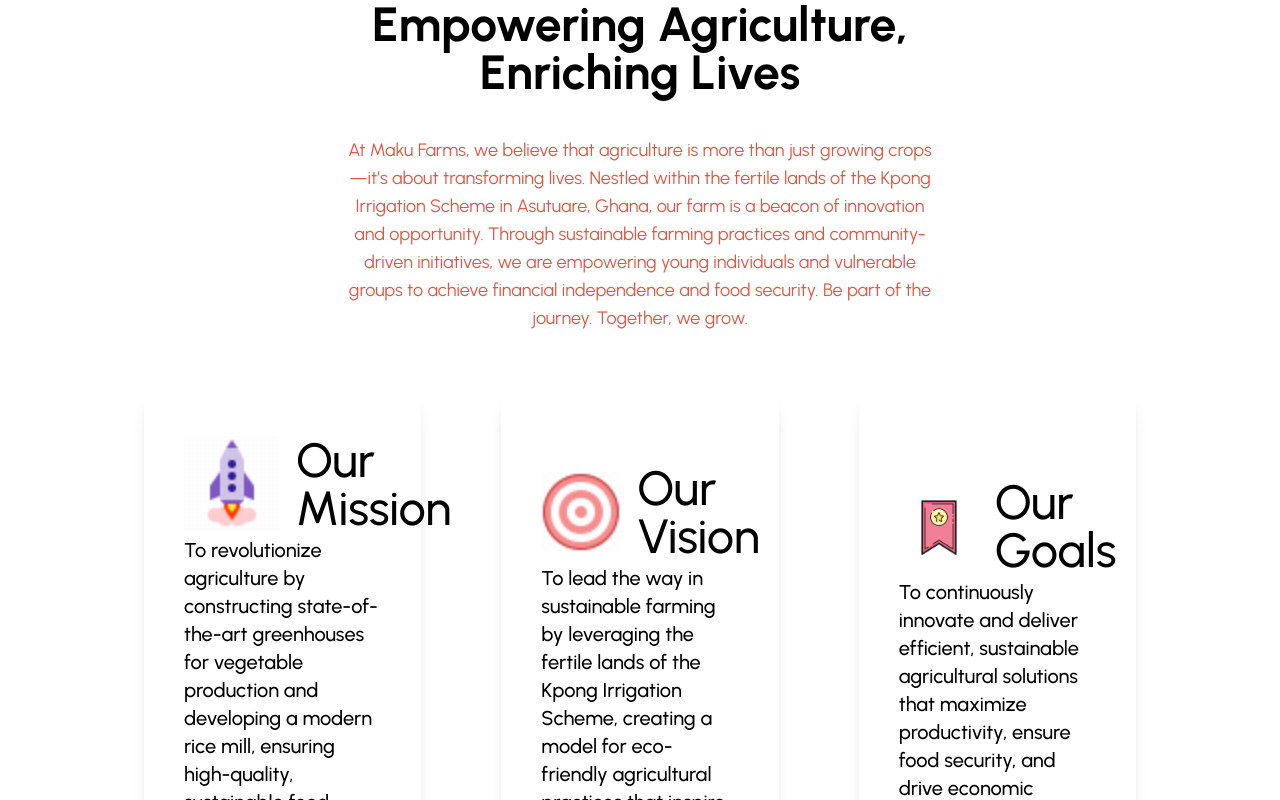
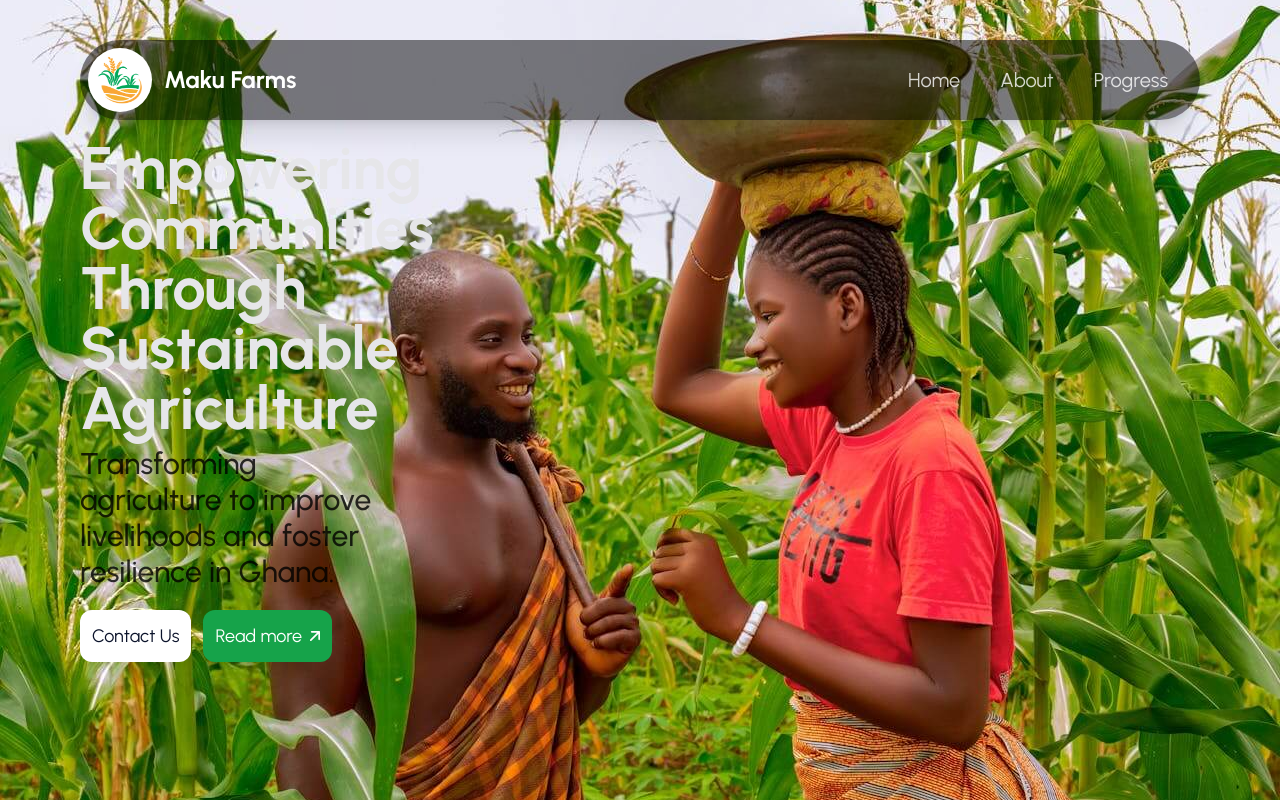
Before and after one commit to Korkoe-codes/makufarms-frontend, a React (Vite) app: page / in a window 1280 px wide. Shown: the top 800 px of the page. Built offline with nearby package versions, Linux system fonts and the light colour scheme.

Commit message:
work on hero section

```diff
--- a/src/App.jsx
+++ b/src/App.jsx
@@ -1,8 +1,13 @@
-import {About, Hero, Footer, Progress, Header} from "./components";
+import {About, Hero, Footer, Progress, Home} from "./components";
 function App(){
     return (
-        <div className="space-y-10">
-           {/* <Hero/> */}
+        <div className="flex-col flex gap-10">
+            <div className="hidden">
+           <Hero/>
+            </div>
+            <div className="hidden lg:flex">
+                <Home />
+            </div>
           <About />
           <Progress/>
            <Footer/>
--- a/src/components/Header.jsx
+++ b/src/components/Header.jsx
@@ -18,7 +18,7 @@
   };
 
   return (
-    <nav className="w-full flex bg-black/50 mx-auto rounded-full lg:w-full shadow-xl">
+    <nav className="w-full flex bg-black/50 mx-auto rounded-full lg:w-full lg:justify-center justify-between p-2 shadow-xl  items-center">
       <div className="flex gap-3 items-center">
         <div className="bg-white rounded-full p-1">
           <img src={logos[2]} className="lg:w-14 lg:h-14 w-11 h-11 p-1" alt="Logo" />
@@ -27,7 +27,7 @@
       </div>
 
       {/* Desktop Navigation */}
-      <ul className="">
+      <ul className="list-none sm:flex z-10 lg:z-10 md:hidden lg:flex hidden justify-end items-center lg:px-6 flex-1">
         {navigationLinks.map((nav, index) => (
           <li
             className={`font-normal cursor-pointer ${index === navigationLinks.length - 1 ? 'mr-0' : 'mr-10'}`}
@@ -35,7 +35,7 @@
           >
             <a
               href={`#${nav.url}`}
-              className=""
+              className="hover:font-semibold underline-offset-8 text-white/80 lg:text-xl hover:text-[#F9A635] text-semibold text-lg transition duration-200"
             >
               {nav.title}
             </a>
--- a/src/components/Hero.jsx
+++ b/src/components/Hero.jsx
@@ -17,14 +17,8 @@
       </Slider>
 
 
-
-      <header className="w-full hidden lg:flex justify-between items-center">
-        <Header />
-      </header>
-
-
-      <div  className="absolute w-full lg:flex">
-      <div className="lg:w-full 2xl:w-3/4 leading-5 lg:flex h-screen lg:flex-col bottom-0 w-full">
+      <div  className="absolute w-full p-y-10 flex flex-col">
+      <div className="2xl:w-3/4 leading-5 flex h-screen flex-col top-10  w-full">
         <h1 className="text-3xl lg:text-4xl xl:text-6xl 2xl:text-8xl font-bold text-[#E6E6E9]">
         Empowering Communities Through Sustainable Agriculture
           </h1>
--- /dev/null
+++ b/src/components/Home.jsx
@@ -0,0 +1,53 @@
+import HeroImages from "../assets/index";
+import Header from "./Header";
+import Slider from "./Slider";
+
+const Home = () => {
+  return (
+    <div className="w-full h-screen flex lg:flex-row relative">
+      {/* Header */}
+      <div className="absolute w-full lg:py-10 lg:px-20 z-10">
+        <Header />
+      </div>
+
+      {/* Hero Text Section */}
+      <section className="flex flex-col justify-center items-start lg:w-1/2 px-5 lg:px-20 z-10">
+        <h1 className="text-3xl lg:text-4xl xl:text-6xl 2xl:text-8xl font-bold text-[#E6E6E9]">
+          Empowering Communities Through Sustainable Agriculture
+        </h1>
+
+        <h3 className="mt-2 text-pretty md:text-2xl lg:text-3xl text-xl opacity-80 lg:w-2/3 font-medium">
+          Transforming agriculture to improve livelihoods and foster resilience in Ghana.
+        </h3>
+
+        <div className="flex flex-row space-x-2 lg:space-x-3 w-full pt-5">
+          <a href="#contact" className="lg:p-5 xl:p-3 lg:w-fit p-3 text-lg text-[#0b132b] hover:text-white transition-color duration-200 rounded-xl bg-white hover:bg-[#0B132B]">
+            Contact Us
+          </a>
+          <a href="#about" className="lg:p-5 xl:p-3 w-fit flex items-center gap-2 p-3 text-lg text-white rounded-xl bg-green-600 hover:bg-[#F9A635] transition-all hover:text-[#131515]">
+            Read more
+            <svg width="10" height="10" viewBox="0 0 12 12" fill="none" xmlns="http://www.w3.org/2000/svg">
+              <path d="M11 1L1 11M11 1H2M11 1V10" stroke="currentColor" strokeWidth="2" strokeLinecap="round" strokeLinejoin="round" />
+            </svg>
+          </a>
+        </div>
+      </section>
+
+      {/* Slider Section */}
+      <aside className="lg:w-1/2 lg:h-full flex items-center justify-center">
+        <Slider autoslide={true}>
+          {HeroImages.map((image) => (
+            <img
+              src={image}
+              key={image}
+              className="w-full h-full object-cover"
+              alt="Slider Image"
+            />
+          ))}
+        </Slider>
+      </aside>
+    </div>
+  );
+};
+
+export default Home;
--- a/src/components/Slider.jsx
+++ b/src/components/Slider.jsx
@@ -15,11 +15,11 @@
   }, [autoslide, autoSlideInterval]);
 
   return (
-    <div className="relative w-full h-screen overflow-hidden">
+    <div className="relative lg:static w-full h-screen overflow-hidden">
       {Images.map((image, index) => (
         <div
           key={index}
-          className={`absolute inset-0 w-full h-full transition-opacity duration-1000 ease-in-out ${
+          className={`absolute inset-0 w-full transition-opacity duration-1000 ease-in-out ${
             index === currentImageIndex ? 'opacity-100' : 'opacity-0'
           }`}
         >
--- a/src/components/index.js
+++ b/src/components/index.js
@@ -2,6 +2,7 @@
 import Footer from "./Footer";
 import Header from "./Header";
 import Hero from "./Hero";
+import Home from "./Home";
 import Progress from "./Progress";
 
 
@@ -9,6 +10,7 @@
     About,
     Footer,
     Header,
+    Home,
     Hero,
     Progress,
 };
```
